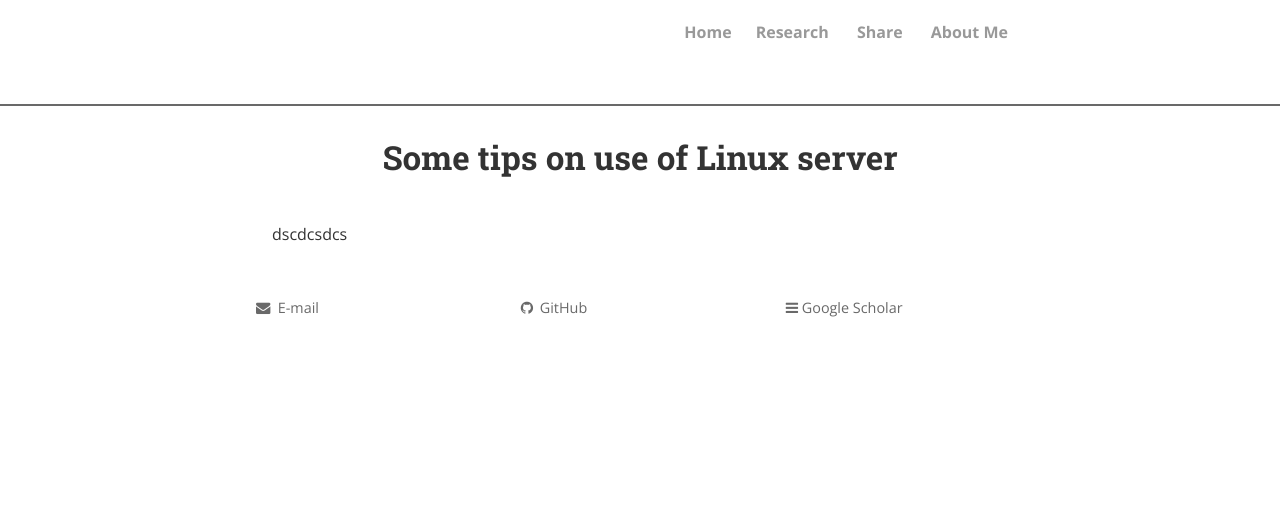
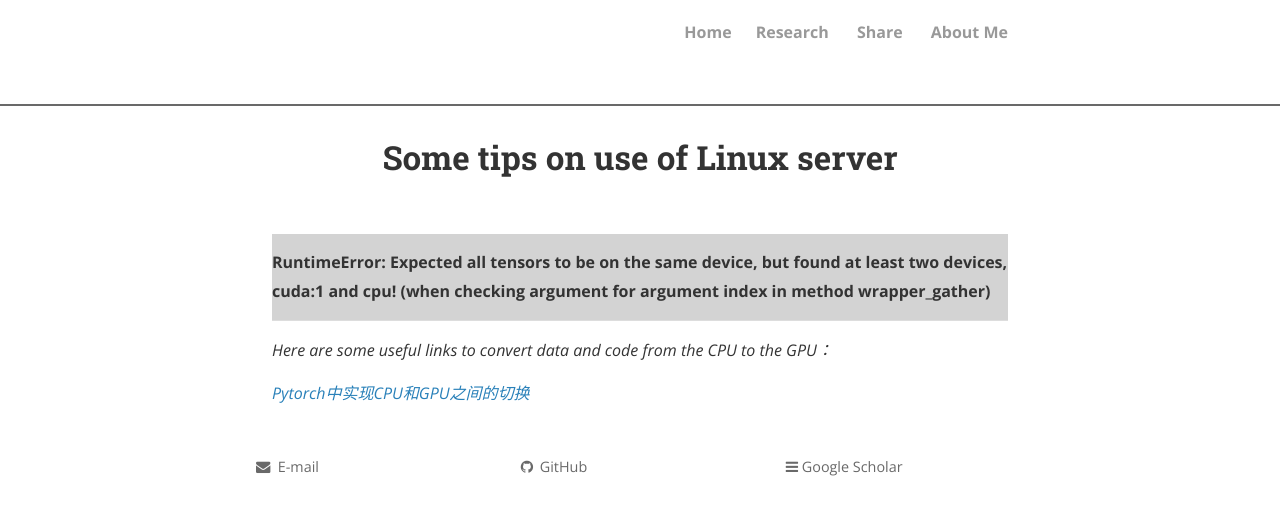
Before and after one commit to sosweetzhang/sosweetzhang.github.io, a Jekyll site: the page built from share/Experience/Some_tips_on_use_of_Linux_server.md, in a window 1280 px wide. Shown: the top 515 px of the page. Built offline with Jekyll 4.4.1, drawn with Linux system fonts in a browser that asks for light colours; nearby versions of some CDN libraries; comment, search, counter and statistics services are not loaded; a style sheet for code colours, icons or effects is not loaded.

Commit message:
Update Some_tips_on_use_of_Linux_server.md

```diff
--- a/share/Experience/Some_tips_on_use_of_Linux_server.md
+++ b/share/Experience/Some_tips_on_use_of_Linux_server.md
@@ -5,5 +5,8 @@ permalink: /share/Experience/231106_2/
 ---
 
 
+<table><tr><td bgcolor=lightgray><strong>RuntimeError: Expected all tensors to be on the same device, but found at least two devices, cuda:1 and cpu! (when checking argument for argument index in method wrapper_gather)</strong></td></tr></table>
 
-dscdcsdcs
+<em>Here are some useful links to convert data and code from the CPU to the GPU：</em>
+
+<em><a href="https://blog.csdn.net/mxh3600/article/details/124460988" title="">Pytorch中实现CPU和GPU之间的切换</a> </em>
```
